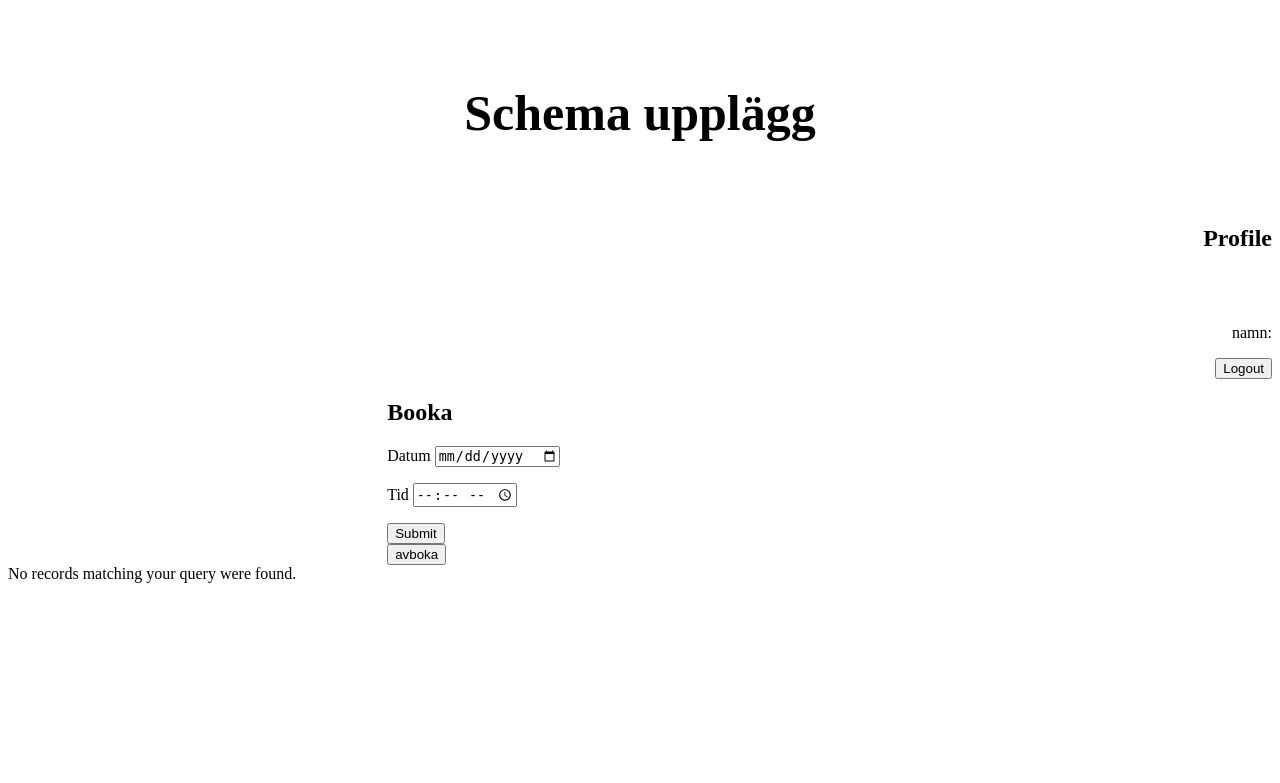
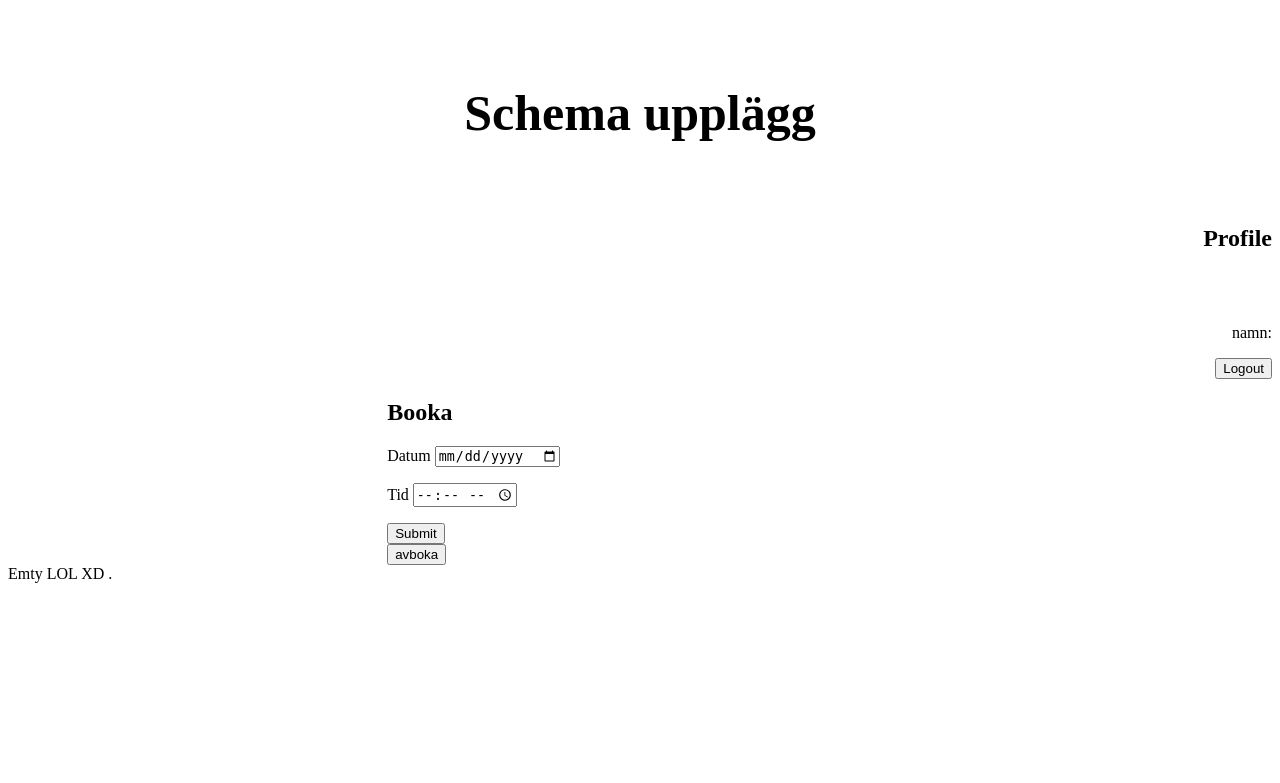
Before and after one commit to Bjurbom/WebbserverTvatt, a PHP site: page /user.php in a window 1280 px wide. Shown: the top 783 px of the page. Run offline with PHP 8.4, Linux system fonts and the light colour scheme; the visitor is signed in with stand-in values (Sample User, id 1); data that the repository does not hold is empty.

Commit message:
small changes

```diff
--- a/includes/handlers/login-handler.php
+++ b/includes/handlers/login-handler.php
@@ -14,7 +14,7 @@
     if($result){
 
         $_SESSION['userLoggedIn'] = $username;
-		if($username == "0"){
+        if($username == "0"){
 			header("Location: admin.php");
 		}
 		else{
--- a/user.php
+++ b/user.php
@@ -108,7 +108,7 @@
         // Free result set
         mysqli_free_result($result);
     } else{
-        echo "No records matching your query were found.";
+        echo "Emty LOL XD .";
     }
 } else{
     echo "ERROR: Could not able to execute $sql. " . mysqli_error($link);
```
Also changed, not shown: includes/handlers/makeDate.php (+11 -0 lines).
